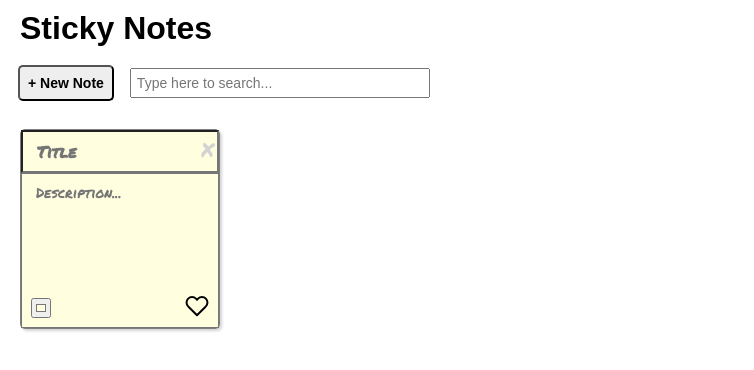
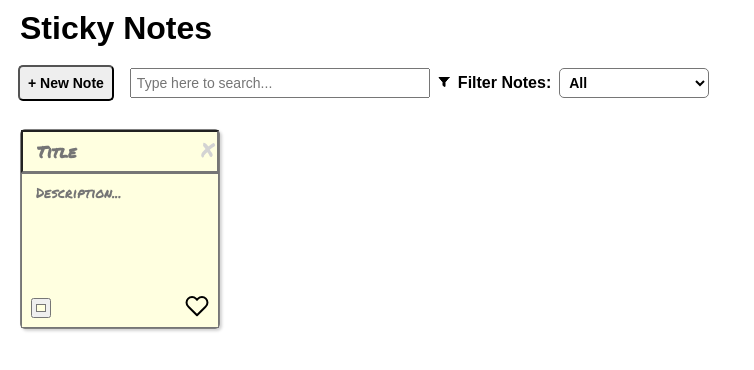
Before and after one commit to DeniseLewis1/sticky-notes, a React (Create React App) app: page / in a window 1280 px wide. Shown: the top 370 px of the page, without its empty margins (0-754 px from the left). Built offline with nearby package versions, Linux system fonts and the light colour scheme.

Commit message:
Add filter to view favorite notes

```diff
--- a/src/App.js
+++ b/src/App.js
@@ -14,6 +14,8 @@
   }]);
   const [searchText, setSearchText] = useState("");
   const [favoriteNotes, setFavoriteNotes] = useState(JSON.parse(window.localStorage.getItem("favoriteNotes")) || []);
+  const [category, setCategory] = useState("All");
+  const categories = ["All", "Favorites"];
 
   useEffect(() => {
     window.localStorage.setItem("savedNotes", JSON.stringify(notes));
@@ -116,15 +118,20 @@
     setFavoriteNotes([...updatedFavorites]);
   };
 
+  const handleCategoryChange = (e) => setCategory(e.target.value);
+
   return (
     <div>
       <Header
         addNote={addNote}
         searchText={searchText}
         searchNote={searchNote}
+        categories={categories}
+        category={category}
+        handleCategoryChange={handleCategoryChange}
       />
       <NotesList
-        notes={notes}
+        notes={category !== "All" ? favoriteNotes : notes}
         editNote={editNote}
         deleteNote={deleteNote}
         updateColor={updateColor}
--- a/src/components/Header.js
+++ b/src/components/Header.js
@@ -1,6 +1,7 @@
 import React from "react";
+import { Filter } from "react-feather";
 
-const Header = ({ addNote, searchText, searchNote }) => {
+const Header = ({ addNote, searchText, searchNote, categories, category, handleCategoryChange }) => {
   const searchInput = (e) => searchNote(e.target.value);
 
   return (
@@ -17,6 +18,18 @@
           value={searchText}
           onChange={searchInput}
         />
+        <form className="category-filter">
+          <Filter />
+          <label for="category">Filter Notes:</label>
+          <select
+            id="category"
+            name="category"
+            value={category}
+            onChange={handleCategoryChange}
+          >
+            {categories.map(category => <option value={category} key={category}>{category}</option>)}
+          </select>
+          </form>
       </aside>
     </header>
   );
--- a/src/index.css
+++ b/src/index.css
@@ -34,7 +34,8 @@
 }
 
 .search,
-.add-new {
+.add-new,
+#category {
   font-size: 14px;
   padding: 5px;
   margin: 8px;
@@ -52,6 +53,35 @@
   font-weight: bolder;
   background-color: #eee;
   outline: none;
+}
+
+#category {
+  width: 150px;
+  border-radius: 5px;
+  font-family: Arial, sans-serif;
+  font-weight: bold;
+  cursor: pointer;
+}
+
+.category-filter label {
+  margin-left: 0.5rem;
+  font-weight: bold;
+  font-family: Arial, sans-serif;
+}
+
+.category-filter svg {
+  width: 12px;
+  height: 12px;
+  fill: black;
+  color: black;
+}
+
+.category-filter select {
+  margin-left: 2rem;
+  padding: 7px 10px;
+  font-size: inherit;
+  font-family: inherit;
+  background-color: #ffffff;
 }
 
 .note {
```
